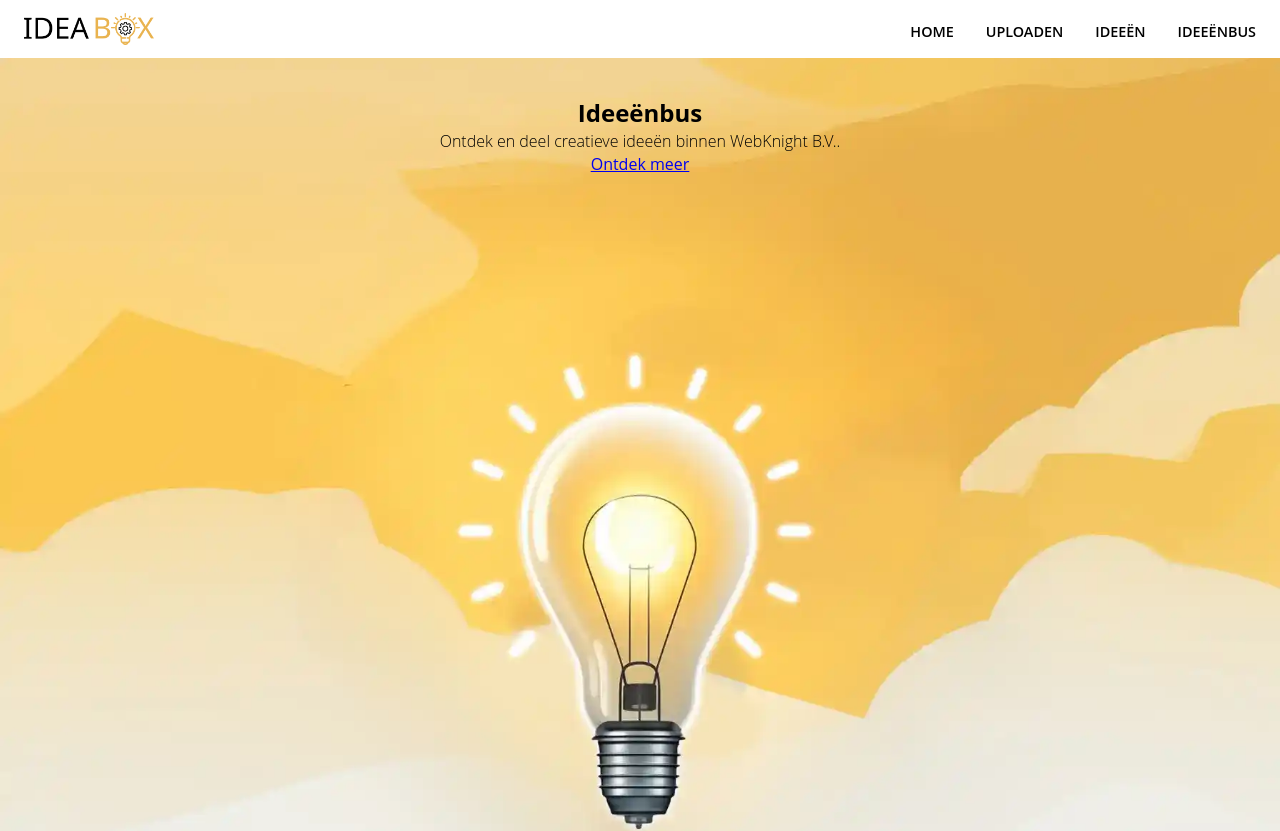
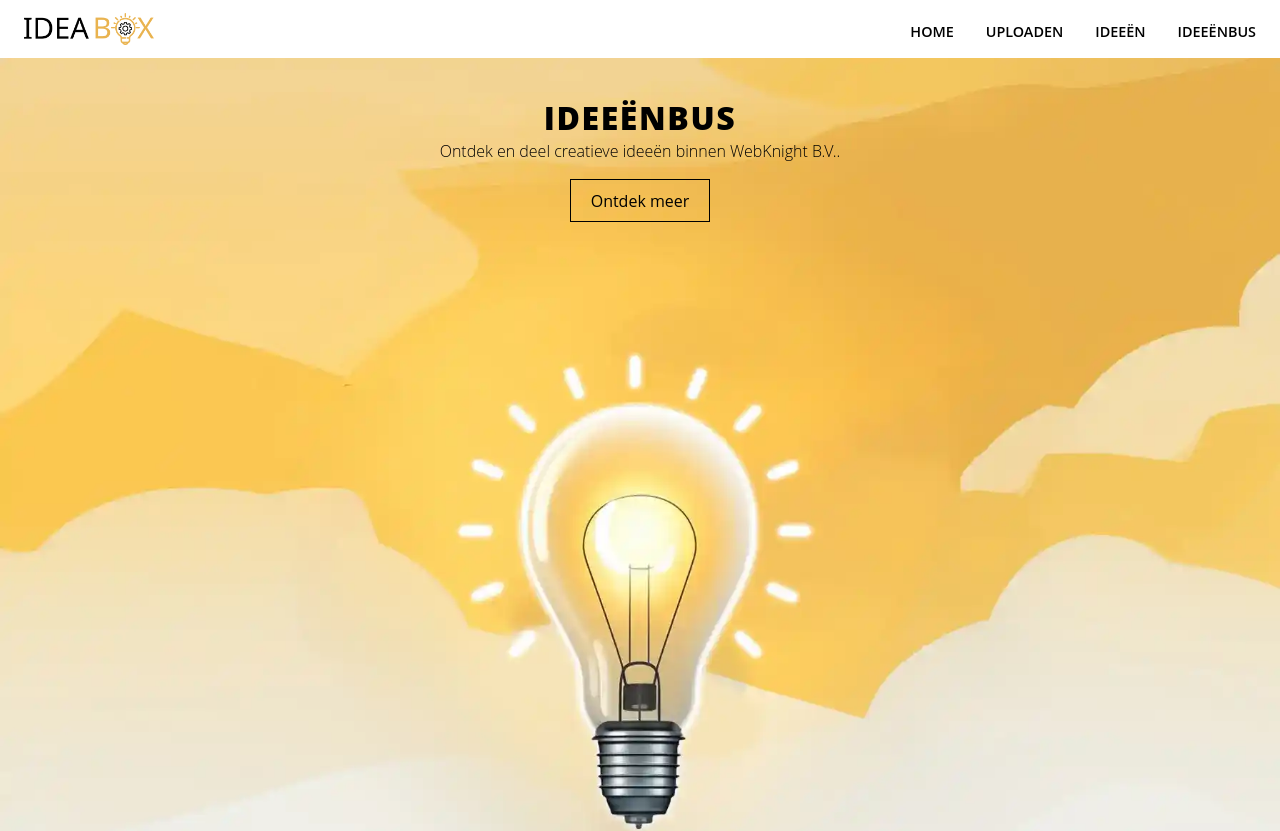
Before and after one commit to LadyoftheCave/website-loi, a Vue app: page / in a window 1280 px wide. Shown: the top 831 px of the page. Built offline with nearby package versions, Linux system fonts and the light colour scheme; a web font is replaced by a local one.

Commit message:
aanpassing Home.vue hero

```diff
--- a/src/views/Home.vue
+++ b/src/views/Home.vue
@@ -35,4 +35,23 @@ section.hero-section {
   inline-size: 100%;
 }
 
+.hero-section a {
+  background-color: transparent;
+  border: 1px solid black;
+  color: black;
+  padding: 0.6rem 1.25rem;
+  text-align: center;
+  text-decoration: none;
+  display: inline-block;
+  margin: 1rem 0 0.3rem 0;
+  cursor: pointer;
+}
+
+section.hero-section h1 {
+  font-size: 2rem;
+  font-weight: 800;
+  text-transform: uppercase;
+  letter-spacing: 0.1rem;
+}
+
 </style>
```
